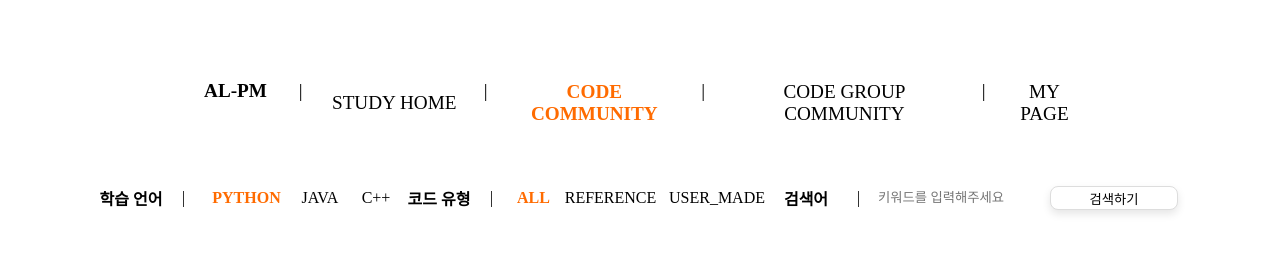
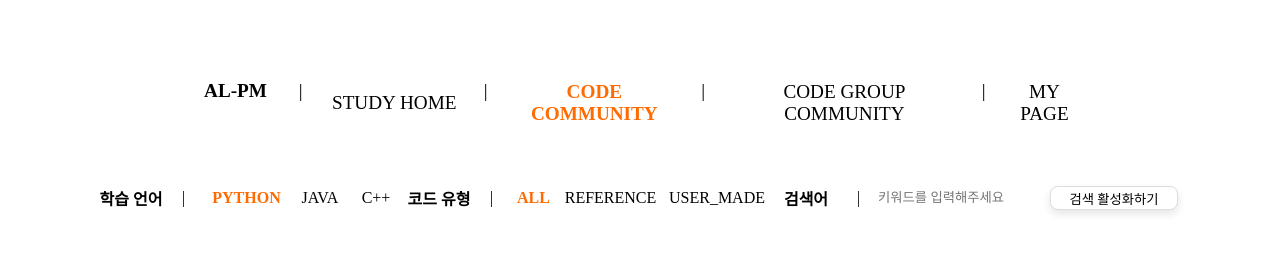
Before and after one commit to AL-PM/ALPM-web, a React (Create React App) app: page /code in a window 1280 px wide. Shown: the top 276 px of the page. Built offline with nearby package versions, Linux system fonts and the light colour scheme; no server answers; a web font is replaced by a local one.

Commit message:
[MOD] ETC 커뮤니티 검색바에서의 일부 단어 수정

```diff
--- a/src/Etc/CommunitySearchBar/CommunitySearchBar.jsx
+++ b/src/Etc/CommunitySearchBar/CommunitySearchBar.jsx
@@ -72,9 +72,9 @@ function CommunitySearchBar({ secondTag, language, setLanguage, reference, setRe
                 placeholder="키워드를 입력해주세요"
             />
             {searchIsOn ? (
-                <button id="DataLoadbutton" onClick={searchResetBtn}> 전체 코드보기 </button>
+                <button id="DataLoadbutton" onClick={searchResetBtn}> 검색 비활성화하기 </button>
             ) : (
-                <button id="DataLoadbutton" onClick={searchButton}> 검색하기 </button>
+                <button id="DataLoadbutton" onClick={searchButton}> 검색 활성화하기 </button>
             )}
         </div>
     );
```
